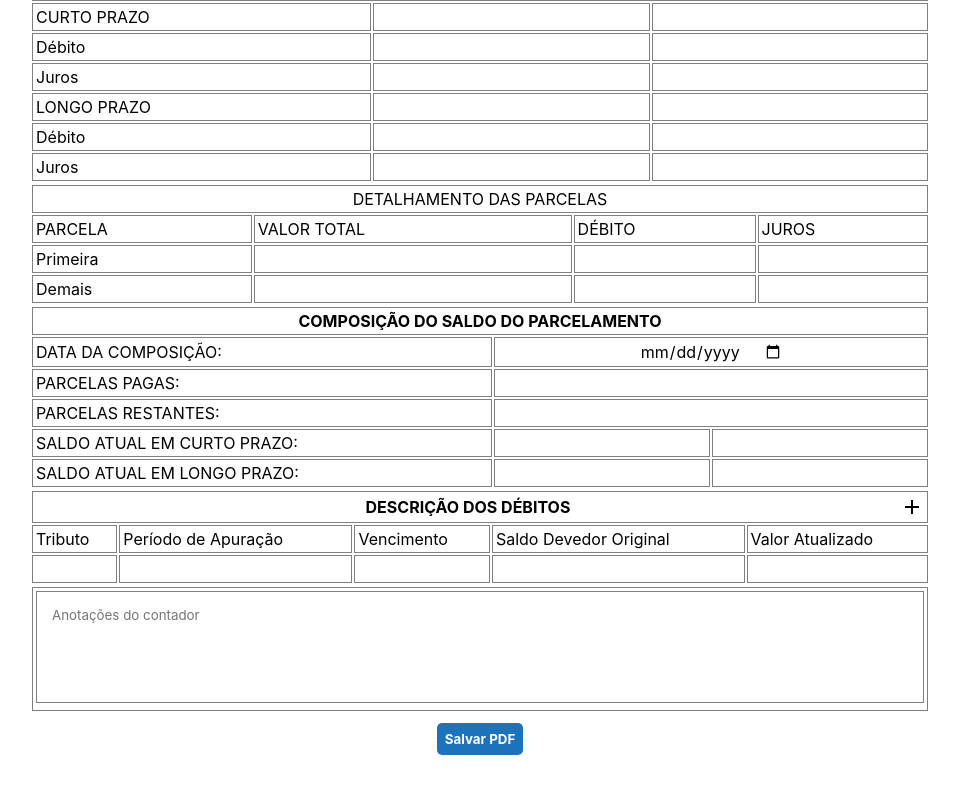
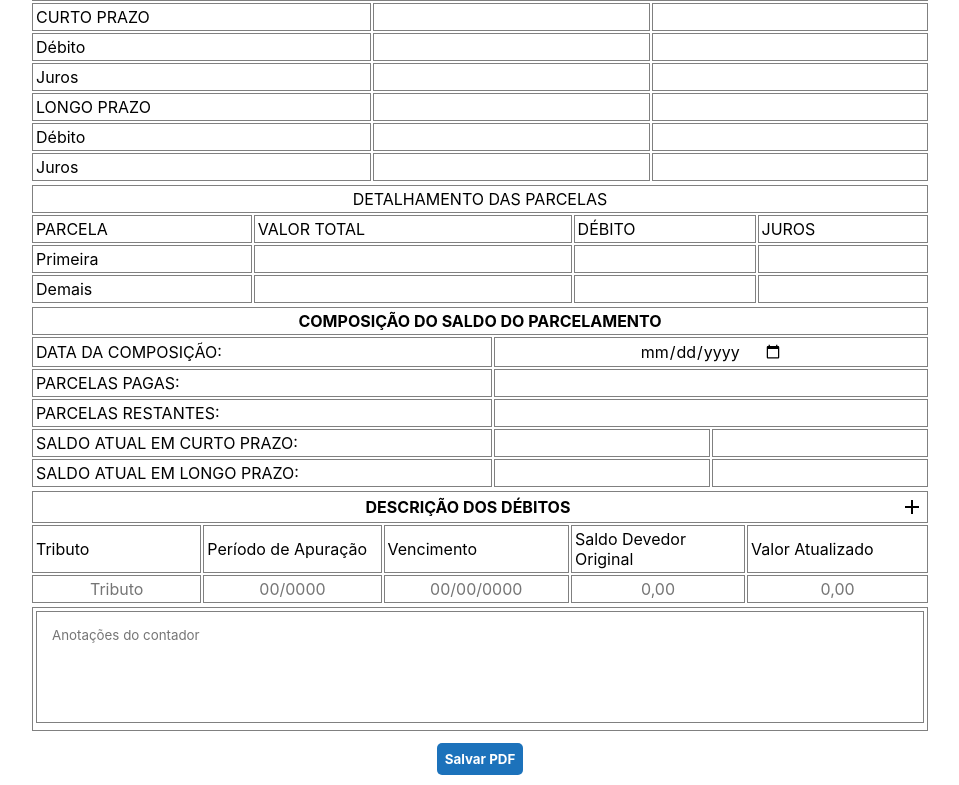
Before and after one commit to RivysonClaudio/Parcelamento-Contabilizei, a plain HTML site: page index.html in a window 1280 px wide. Both pictures are taken after a click on the element "add". Shown: the part 552-1337 px from the top of the page, without its empty margins (160-1119 px from the left). Drawn offline with nearby package versions, Linux system fonts and the light colour scheme.

Commit message:
adicionar linhas a table debitos manualmente

```diff
--- a/script.js
+++ b/script.js
@@ -75,6 +75,9 @@ $(document).ready(() => {
     $("#valorParcelas-input").mask('00.000.000,00', {reverse: true});
     $("#debito-input").mask('00.000.000,00', {reverse: true});
     $("#juros-input").mask('00.000.000,00', {reverse: true});
+    $(".competencia").mask('00/0000', {reverse: true});
+    $(".data").mask('00/00/0000', {reverse: true});
+    $(".moeda").mask('00.000.000,00', {reverse: true});
 });
 
 $('#addNewTaxRow').click(() => {
@@ -82,8 +85,11 @@ $('#addNewTaxRow').click(() => {
     const newEmptyRow = document.createElement('tr');
     for(let i = 0; i < 5; i++){
         let newEmptyCell = document.createElement('td');
-        newEmptyCell.contentEditable = true;
-        newEmptyCell.style.outline = 'none';
+        if(i == 0){newEmptyCell.appendChild(Object.assign(document.createElement('input'), {type: 'text', classList: 'Debitos', placeholder: 'Tributo'}))};
+        if(i == 1){newEmptyCell.appendChild(Object.assign(document.createElement('input'), {type: 'text', classList: 'competencia Debitos', placeholder: '00/0000'}))};
+        if(i == 2){newEmptyCell.appendChild(Object.assign(document.createElement('input'), {type: 'text', classList: 'data Debitos', placeholder: '00/00/0000'}))};
+        if(i == 3){newEmptyCell.appendChild(Object.assign(document.createElement('input'), {type: 'text', classList: 'moeda Debitos', placeholder: '0,00'}))};
+        if(i == 4){newEmptyCell.appendChild(Object.assign(document.createElement('input'), {type: 'text', classList: 'moeda Debitos', placeholder: '0,00'}))};
         newEmptyRow.appendChild(newEmptyCell);
     }
     debitosTable.appendChild(newEmptyRow);
--- a/style.css
+++ b/style.css
@@ -115,6 +115,14 @@ th,td{
     animation-duration: 0.5s;
 }
 
+.Debitos{
+    font-size: inherit;
+    outline: none;
+    border: none;
+    width: 100%;
+    text-align: center;
+}
+
 @keyframes animacao {
     from {left: -50vw;}
     to {left: 1vw;}
```
